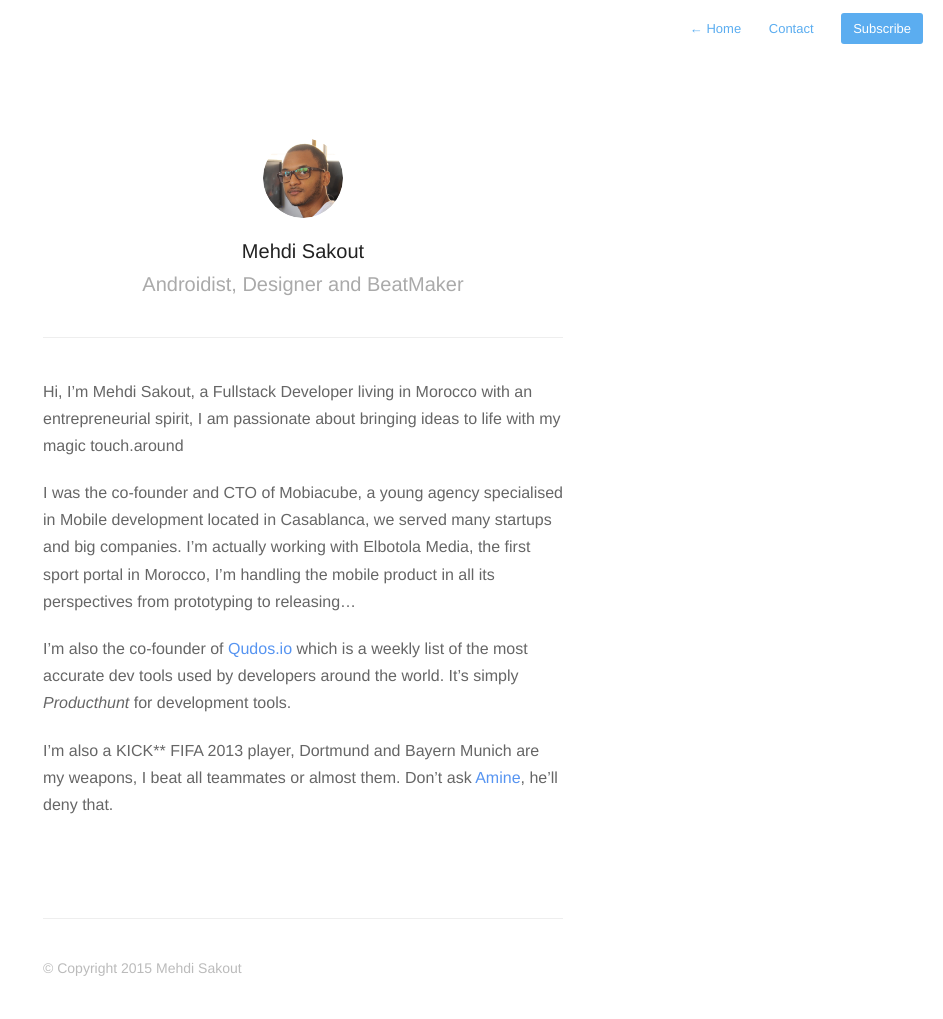
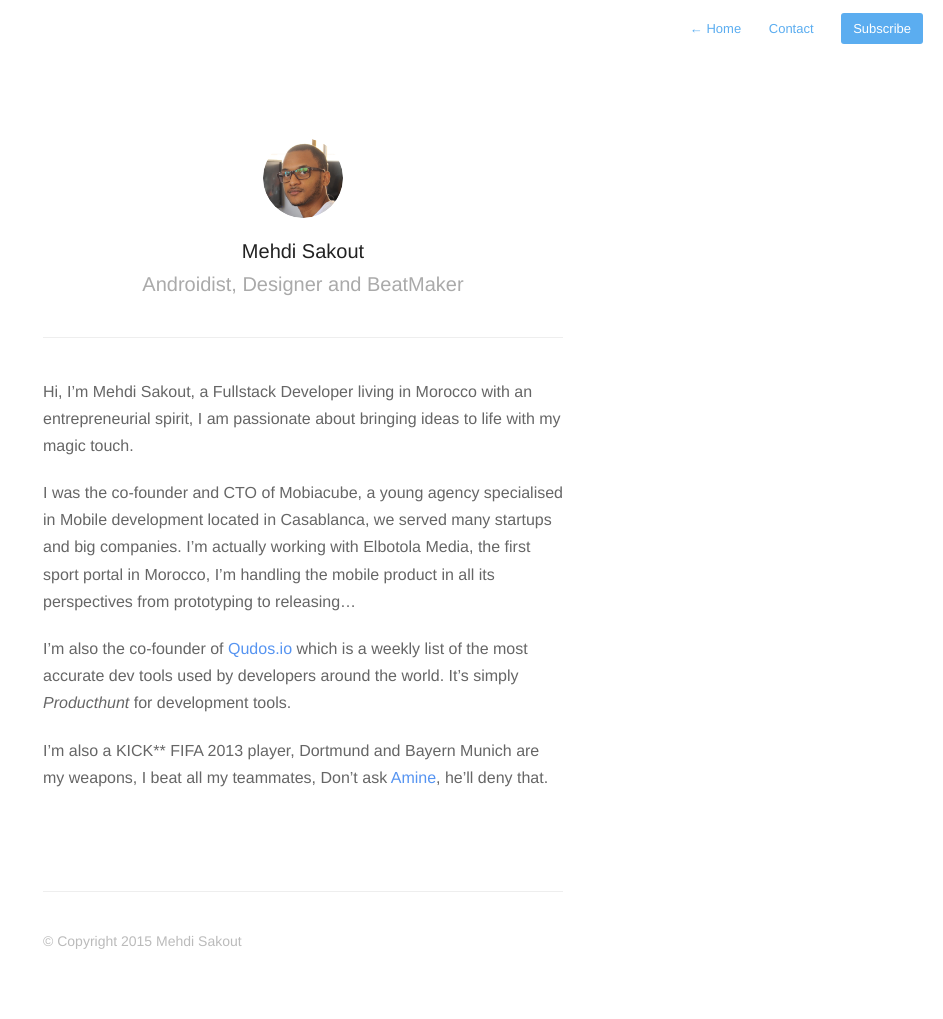
Before and after one commit to medyo/medyo.github.io, a Jekyll site: the page built from about.md, in a window 1280 px wide. Shown: the whole page, without its empty margins (337-1280 px from the left). Built offline with Jekyll 4.4.1, drawn with Linux system fonts in a browser that asks for light colours; nearby versions of some CDN libraries; Markdown is read by kramdown in place of the engine named in the settings; after the commit the page ends 992 px from its top, so only the background shows below that.

Commit message:
fix some typos

```diff
--- a/about.md
+++ b/about.md
@@ -4,7 +4,7 @@ permalink: about/
 profile: true
 ---
 
-Hi, I'm Mehdi Sakout, a Fullstack Developer living in Morocco with an entrepreneurial spirit, I am passionate about bringing ideas to life with my magic touch.around
+Hi, I'm Mehdi Sakout, a Fullstack Developer living in Morocco with an entrepreneurial spirit, I am passionate about bringing ideas to life with my magic touch.
 
 I was the co-founder and CTO of Mobiacube, a young agency specialised in Mobile development located in Casablanca, we served many startups and big companies.
 I'm actually working with Elbotola Media, the first sport portal in Morocco,
@@ -12,6 +12,6 @@ I'm handling the mobile product in all its perspectives from prototyping to rele
 
 I'm also the co-founder of [Qudos.io](http://qudos.io) which is a weekly list of the most accurate dev tools used by developers around the world. It's simply *Producthunt* for development tools.
 
-I'm also a KICK** FIFA 2013 player, Dortmund and Bayern Munich are my weapons, I beat all teammates or almost them. Don't ask [Amine](https://twitter.com/surfeurX), he'll deny that.
+I'm also a KICK** FIFA 2013 player, Dortmund and Bayern Munich are my weapons, I beat all my teammates, Don't ask [Amine](https://twitter.com/surfeurX), he'll deny that.
 
 {% include footer.html %}
```
